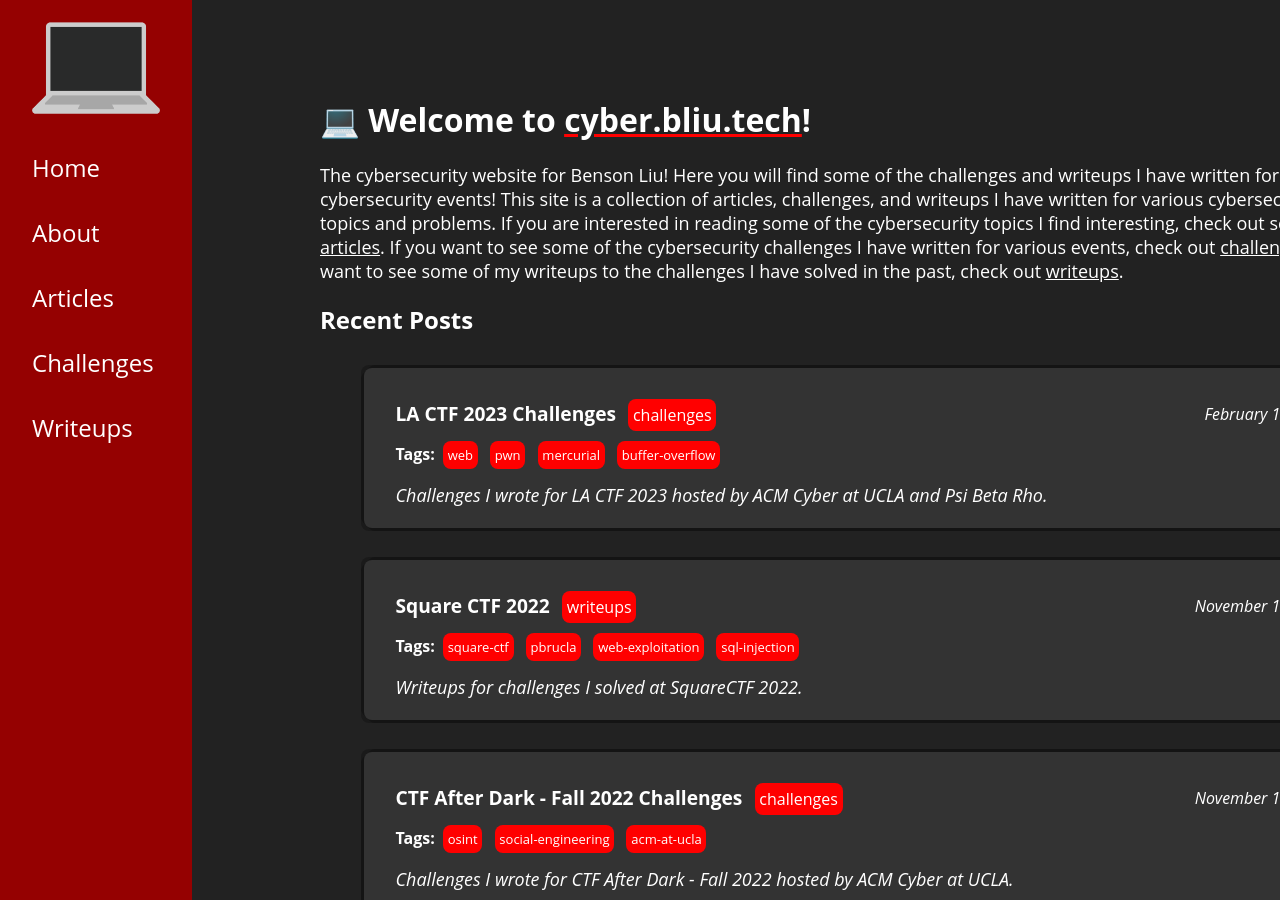
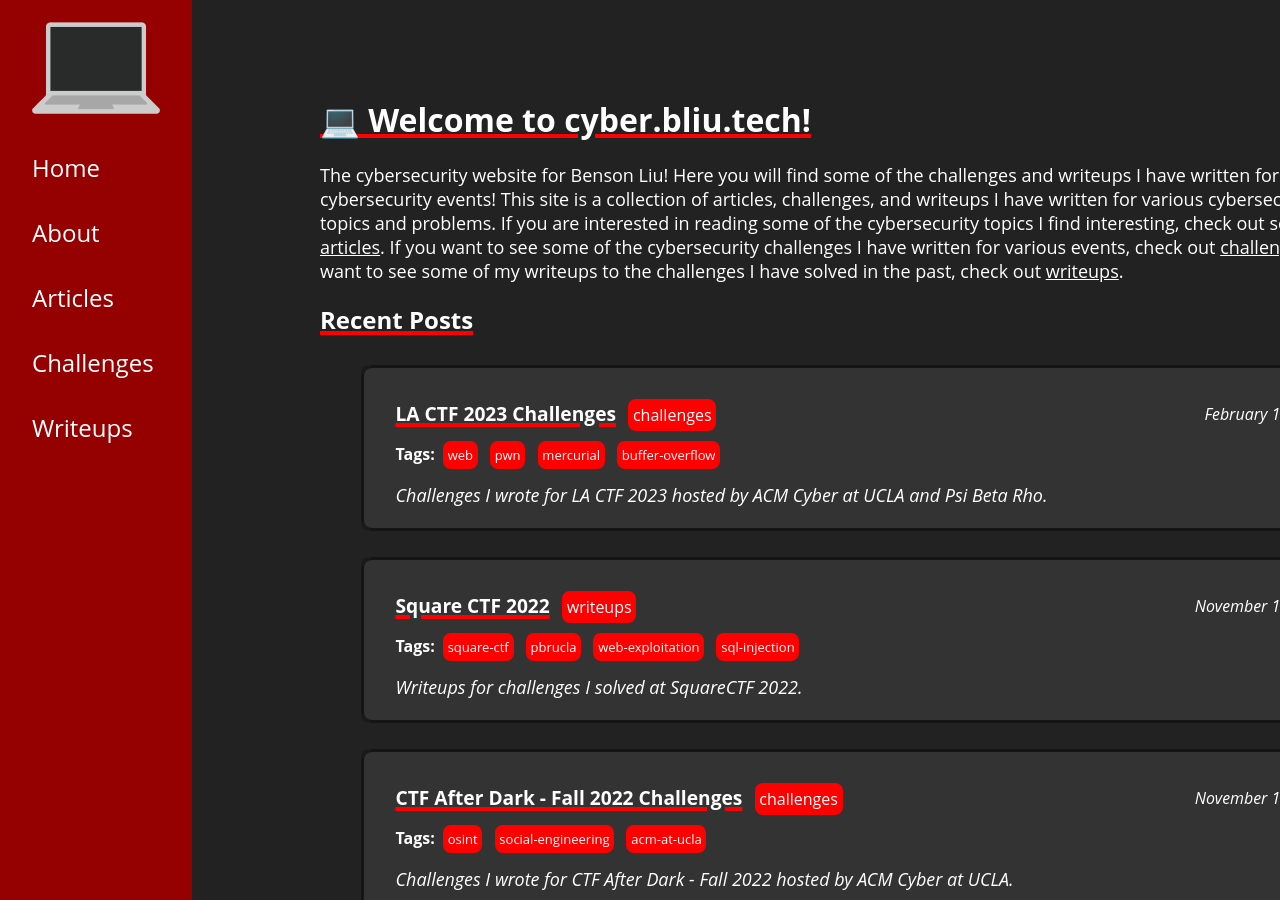
Before and after one commit to bliutech/cyber.bliu.tech, a Jekyll site: the page built from index.html, in a window 1280 px wide and 900 px high. Built offline with Jekyll 4.4.1, drawn with Linux system fonts in a browser that asks for light colours.

Commit message:
updated styles of inline code blocks

```diff
--- a/assets/styles/global.scss
+++ b/assets/styles/global.scss
@@ -8,6 +8,10 @@
     padding: 0;
     background-color: #222222;
     color: white;
+
+    h1, h2, h3 {
+        text-decoration: underline red 0.25rem;
+    }
 
     h1 {
         font-size: xx-large;
@@ -83,13 +87,6 @@
     text-decoration: underline #FF0000 2px;
 }
 
-// code {
-//     background-color: black;
-//     display: block;
-//     padding: 1rem;
-//     border-radius: 0.3rem;
-// }
-
 /* Hide scrollbar for Chrome, Safari and Opera */
 code::-webkit-scrollbar {
     display: none;
@@ -114,4 +111,11 @@
     display: inline;
 }
 
+// Allow for inline snippets
+code.language-plaintext {
+    display: inline;
+    padding: 0.25rem;
+    font-size: medium;
+}
+
 @import 'footer', 'nav', 'post';
```
